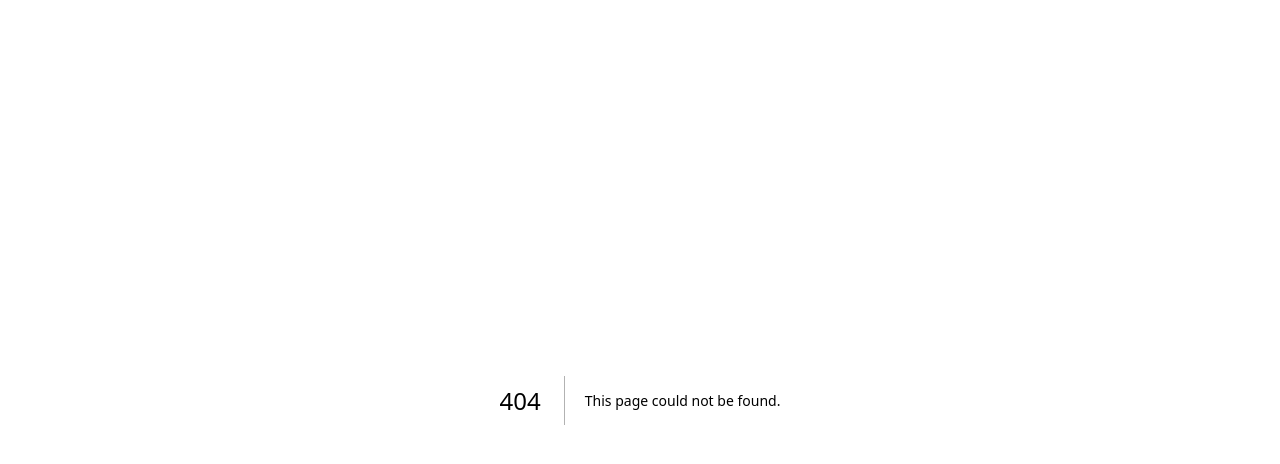
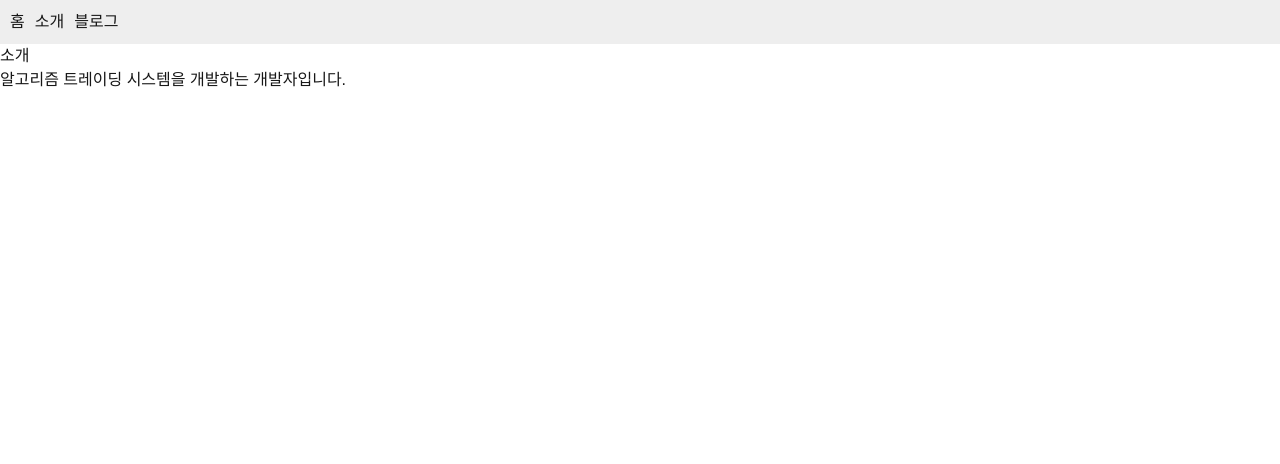
Before and after one commit to runny72/blog-practice, a Next.js app: page /about in a window 1280 px wide. Before the commit this address had no page. Shown: the top 464 px of the page. Built offline with nearby package versions, Linux system fonts and the light colour scheme.

Commit message:
About/Blog 페이지 및 공통 네비게이션 추가

```diff
--- /dev/null
+++ b/src/app/about/page.tsx
@@ -0,0 +1,8 @@
+export default function AboutPage() {
+  return (
+    <div>
+      <h1>소개</h1>
+      <p>알고리즘 트레이딩 시스템을 개발하는 개발자입니다.</p>
+    </div>
+  );
+}
--- /dev/null
+++ b/src/app/blog/page.tsx
@@ -0,0 +1,8 @@
+export default function BlogPage() {
+  return (
+    <div>
+      <h1>블로그</h1>
+      <p>글 목록이 여기 들어갈 예정입니다.</p>
+    </div>
+  );
+}
--- a/src/app/layout.tsx
+++ b/src/app/layout.tsx
@@ -27,7 +27,14 @@ export default function RootLayout({
       lang="en"
       className={`${geistSans.variable} ${geistMono.variable} h-full antialiased`}
     >
-      <body className="min-h-full flex flex-col">{children}</body>
+      <body className="min-h-full flex flex-col">
+        <nav style={{ padding: '10px', background: '#eee' }}>
+        <a href="/" style={{ marginRight: '10px' }}>홈</a>
+        <a href="/about" style={{ marginRight: '10px' }}>소개</a>
+        <a href="/blog">블로그</a>
+        </nav>
+        {children}
+      </body>
     </html>
   );
 }
```
